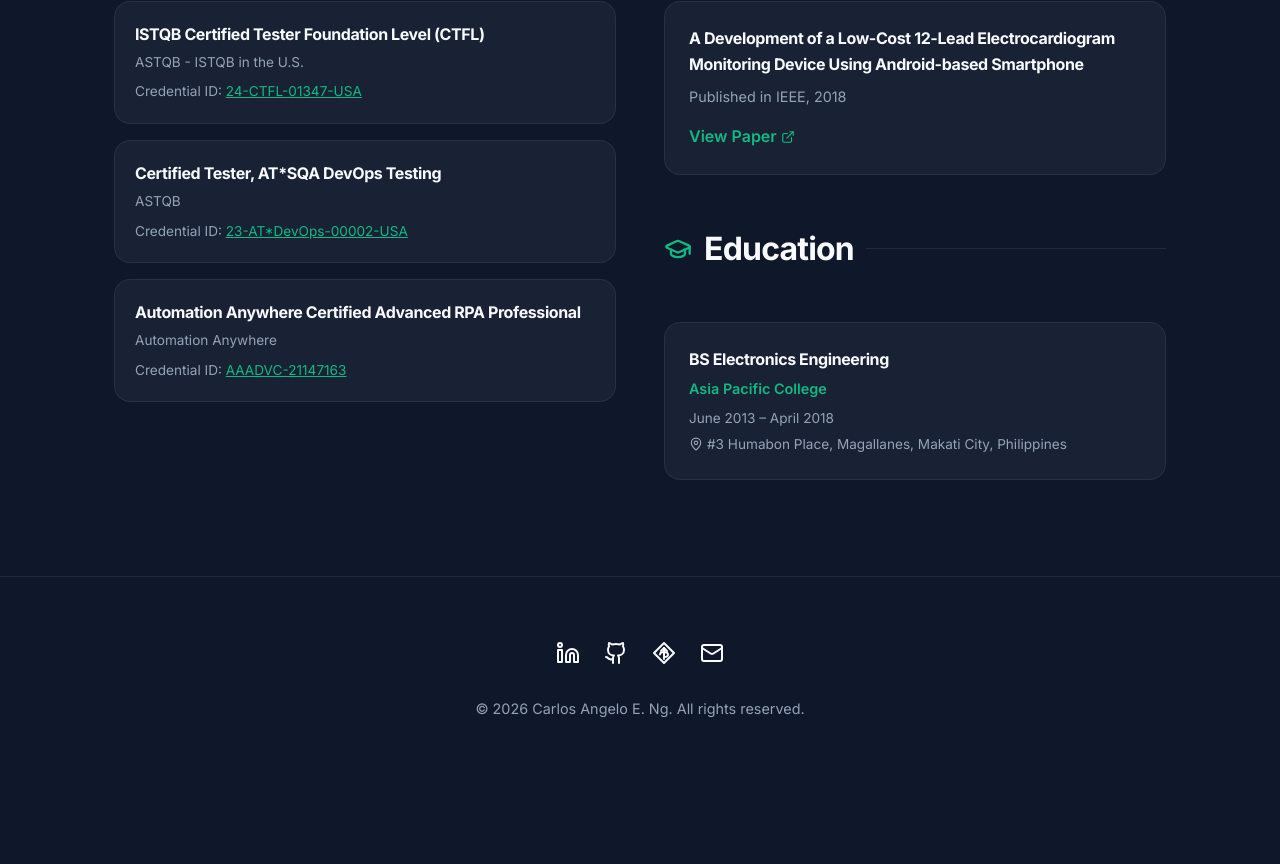
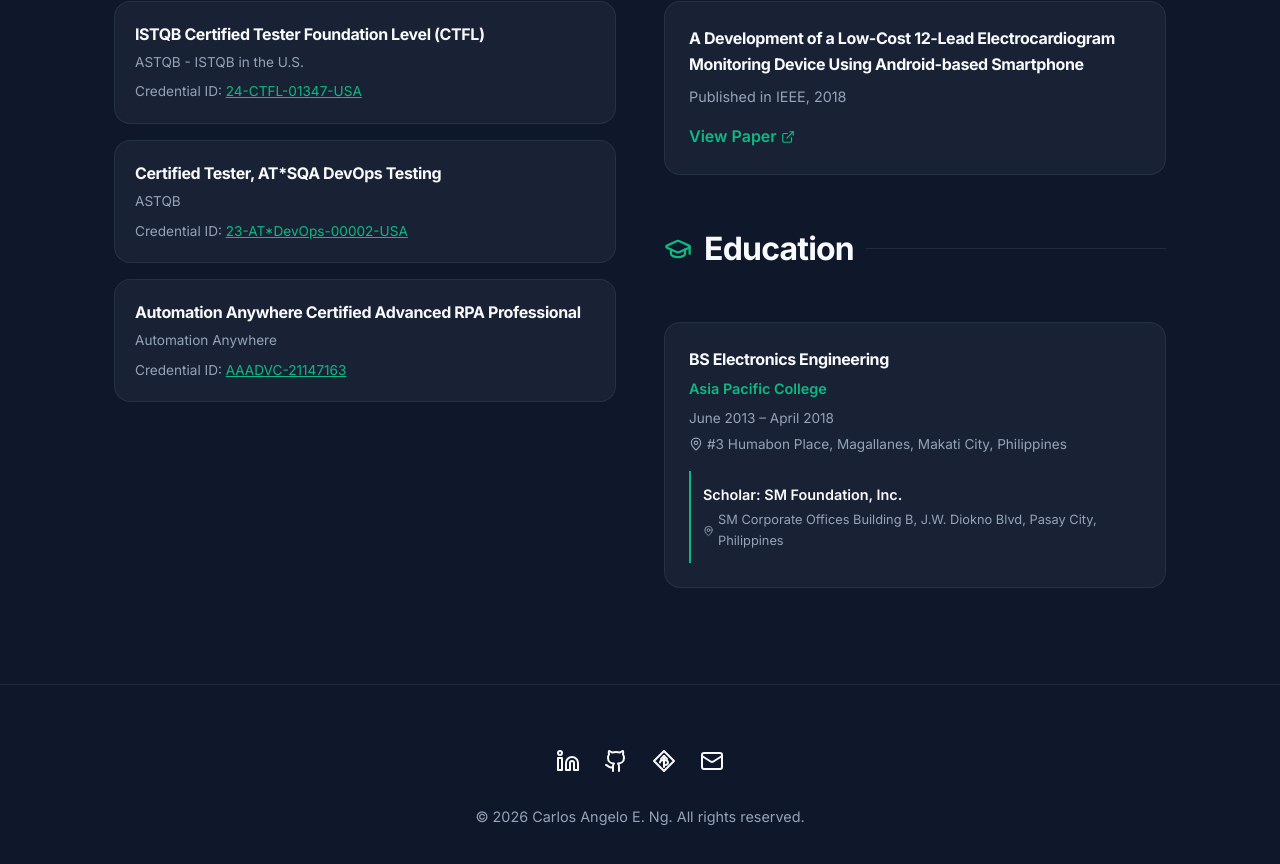
Before and after one commit to cng07/carlosng07, a React (Vite) app: page / in a window 1280 px wide. Shown: the part 3629-4493 px from the top of the page. Before the commit the page ends 4413 px from the top, so only its background shows below. Built offline with nearby package versions, Linux system fonts and the light colour scheme.

Commit message:
UI: Add SM Foundation scholarship details and address to Education section

```diff
--- a/src/data/resumeData.js
+++ b/src/data/resumeData.js
@@ -105,7 +105,11 @@ export const resumeData = {
       degree: "BS Electronics Engineering",
       period: "June 2013 – April 2018",
       address: "#3 Humabon Place, Magallanes, Makati City, Philippines",
-      highlights: ["Best Exhibit, Engineering Symposium 2018", "SM Foundation Scholar", "Dean's List Awardee"]
+      scholarship: {
+        name: "SM Foundation, Inc.",
+        address: "SM Corporate Offices Building B, J.W. Diokno Blvd, Pasay City, Philippines"
+      },
+      highlights: ["Best Exhibit, Engineering Symposium 2018", "Dean's List Awardee"]
     }
   ],
 
--- a/src/pages/Home.jsx
+++ b/src/pages/Home.jsx
@@ -201,6 +201,14 @@ const Home = () => {
                                 <p style={{ fontSize: '0.85rem', color: 'var(--text-muted)', display: 'flex', alignItems: 'center', gap: '0.25rem' }}>
                                     <MapPin size={14} /> {edu.address}
                                 </p>
+                                {edu.scholarship && (
+                                    <div style={{ marginTop: '1rem', padding: '0.75rem', borderLeft: '2px solid var(--primary)', background: 'rgba(var(--primary-rgb), 0.1)' }}>
+                                        <p style={{ fontWeight: 600, fontSize: '0.9rem', color: 'var(--text-main)' }}>Scholar: {edu.scholarship.name}</p>
+                                        <p style={{ fontSize: '0.8rem', color: 'var(--text-muted)', display: 'flex', alignItems: 'center', gap: '0.25rem', marginTop: '0.25rem' }}>
+                                            <MapPin size={12} /> {edu.scholarship.address}
+                                        </p>
+                                    </div>
+                                )}
                             </div>
                         ))}
                     </div>
```
